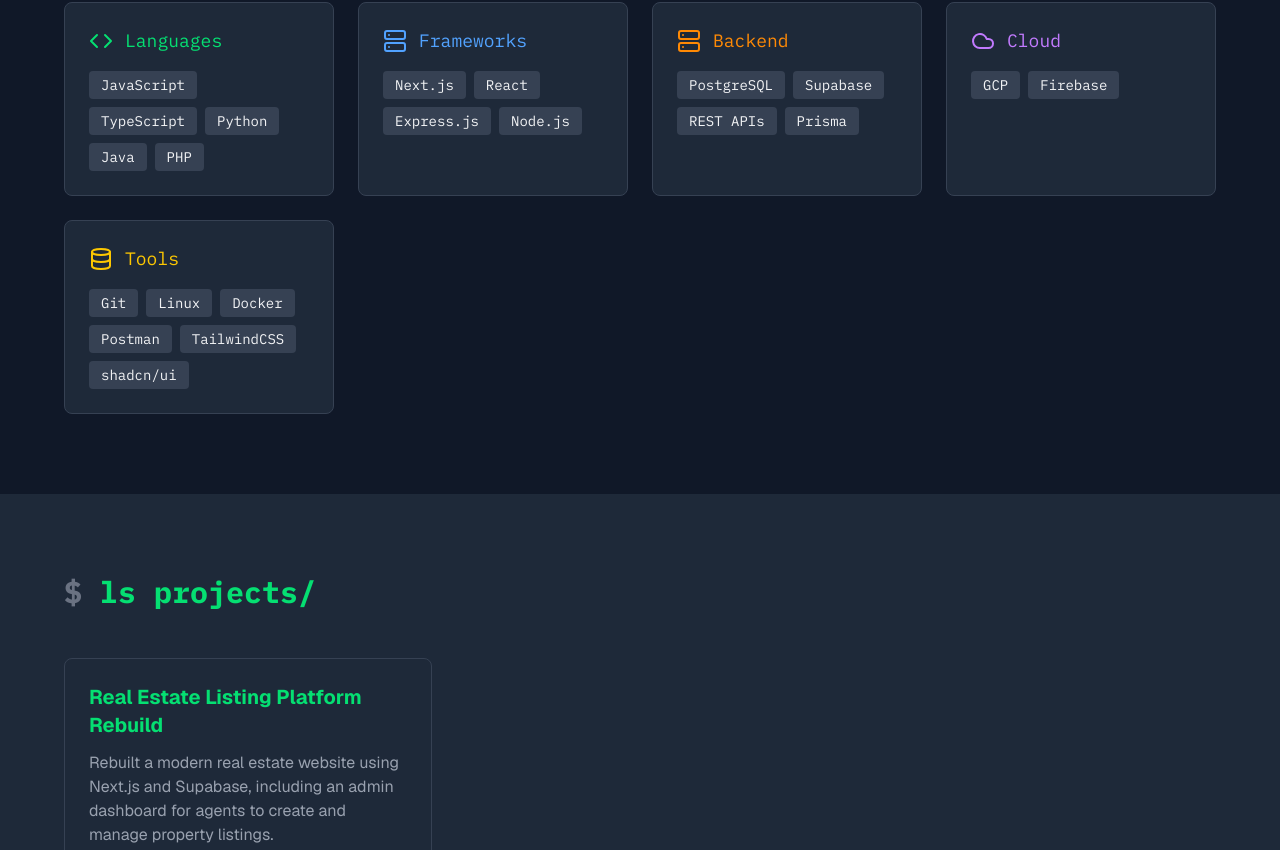
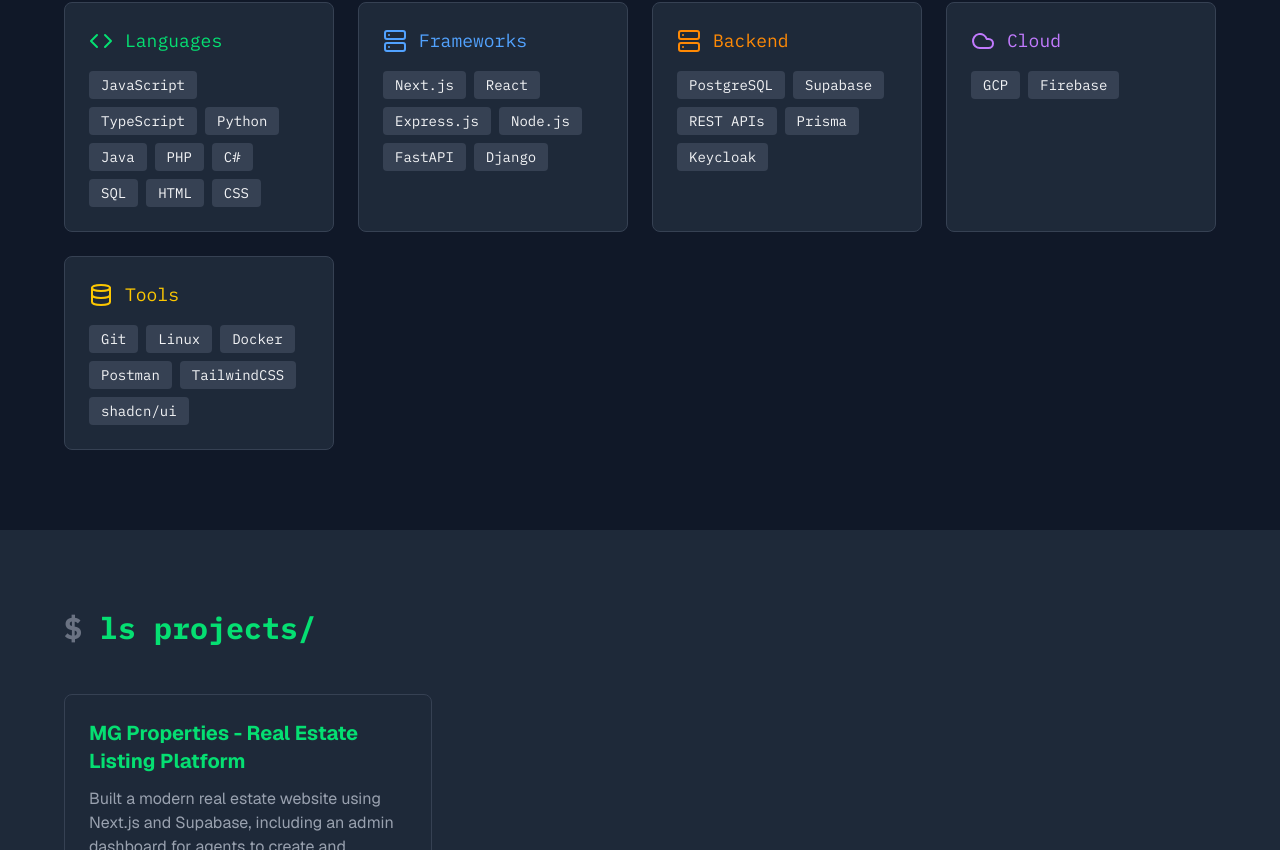
Before and after one commit to Waseem-Mosam/dev-portfolio, a Next.js app: page / in a window 1280 px wide. Shown: the part 1430-2280 px from the top of the page. Built offline with nearby package versions, Linux system fonts and the light colour scheme.

Commit message:
feat: updated skills section

```diff
--- a/src/components/Projects.tsx
+++ b/src/components/Projects.tsx
@@ -1,11 +1,11 @@
 const projects = [
 	{
-		title: "Real Estate Listing Platform Rebuild",
+		title: "MG Properties - Real Estate Listing Platform",
 		description:
-			"Rebuilt a modern real estate website using Next.js and Supabase, including an admin dashboard for agents to create and manage property listings.",
+			"Built a modern real estate website using Next.js and Supabase, including an admin dashboard for agents to create and manage property listings.",
 		tech: ["Next.js", "Supabase", "PostgreSQL", "TailwindCSS", "shadcn/ui"],
 		github: "#",
-		demo: "#",
+		demo: "https://mgproperties.co.bw",
 	},
 ];
 
@@ -39,14 +39,15 @@
 								))}
 							</div>
 							<div className="flex gap-4">
-								<a
+								{/* <a
 									href={project.github}
 									className="text-green-400 hover:text-green-300 font-mono text-sm"
 								>
 									[github]
-								</a>
+								</a> */}
 								<a
 									href={project.demo}
+									target="_blank"
 									className="text-blue-400 hover:text-blue-300 font-mono text-sm"
 								>
 									[demo]
--- a/src/components/Skills.tsx
+++ b/src/components/Skills.tsx
@@ -1,9 +1,26 @@
 import { Code, Server, Cloud, Database } from "lucide-react";
 
 const skills = {
-	languages: ["JavaScript", "TypeScript", "Python", "Java", "PHP"],
-	frameworks: ["Next.js", "React", "Express.js", "Node.js"],
-	backend: ["PostgreSQL", "Supabase", "REST APIs", "Prisma"],
+	languages: [
+		"JavaScript",
+		"TypeScript",
+		"Python",
+		"Java",
+		"PHP",
+		"C#",
+		"SQL",
+		"HTML",
+		"CSS",
+	],
+	frameworks: [
+		"Next.js",
+		"React",
+		"Express.js",
+		"Node.js",
+		"FastAPI",
+		"Django",
+	],
+	backend: ["PostgreSQL", "Supabase", "REST APIs", "Prisma", "Keycloak"],
 	cloud: ["GCP", "Firebase"],
 	tools: ["Git", "Linux", "Docker", "Postman", "TailwindCSS", "shadcn/ui"],
 };
```
